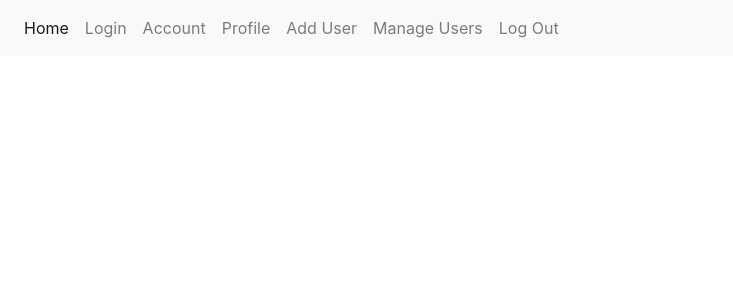
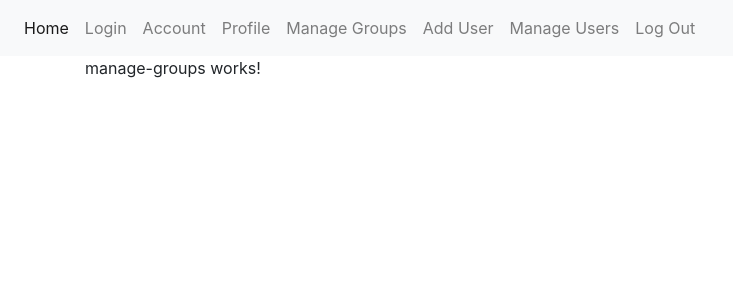
Before and after one commit to connorf25/AngularLabs, an Angular app: page /manageGroups in a window 1280 px wide. Before the commit this address led to /. Shown: the top 300 px of the page, without its empty margins (0-733 px from the left). Built offline with nearby package versions, Linux system fonts and the light colour scheme.

Commit message:
Added Group Management Component

```diff
--- a/src/app/app-routing.module.ts
+++ b/src/app/app-routing.module.ts
@@ -5,6 +5,7 @@ import { AccountComponent } from './account/account.component';
 import { ProfileComponent } from './profile/profile.component';
 import { UserAddComponent } from './user-add/user-add.component';
 import { ManageUsersComponent } from './manage-users/manage-users.component';
+import { ManageGroupsComponent } from './manage-groups/manage-groups.component';
 
 
 const routes: Routes = [
@@ -13,6 +14,7 @@ const routes: Routes = [
   {path: 'profile', component: ProfileComponent},
   {path: 'userAdd', component: UserAddComponent},
   {path: 'manageUsers', component: ManageUsersComponent},
+  {path: 'manageGroups', component: ManageGroupsComponent}
 ];
 
 @NgModule({
--- a/src/app/app.component.html
+++ b/src/app/app.component.html
@@ -14,6 +14,9 @@
             <a class="nav-link" routerLink="/profile">Profile</a>
           </li>
           <li class="nav-item">
+              <a class="nav-link" routerLink="/manageGroups">Manage Groups</a>
+            </li>
+          <li class="nav-item">
             <a class="nav-link" routerLink="/userAdd">Add User</a>
           </li>
           <li class="nav-item">
--- a/src/app/app.module.ts
+++ b/src/app/app.module.ts
@@ -12,6 +12,7 @@ import { HttpClientModule } from '@angular/common/http';
 import { ProfileComponent } from './profile/profile.component';
 import { UserAddComponent } from './user-add/user-add.component';
 import { ManageUsersComponent } from './manage-users/manage-users.component';
+import { ManageGroupsComponent } from './manage-groups/manage-groups.component';
 
 @NgModule({
   declarations: [
@@ -20,7 +21,8 @@ import { ManageUsersComponent } from './manage-users/manage-users.component';
     AccountComponent,
     ProfileComponent,
     UserAddComponent,
-    ManageUsersComponent
+    ManageUsersComponent,
+    ManageGroupsComponent
   ],
   imports: [
     BrowserAnimationsModule,
--- /dev/null
+++ b/src/app/manage-groups/manage-groups.component.html
@@ -0,0 +1 @@
+<p>manage-groups works!</p>
--- /dev/null
+++ b/src/app/manage-groups/manage-groups.component.ts
@@ -0,0 +1,15 @@
+import { Component, OnInit } from '@angular/core';
+
+@Component({
+  selector: 'app-manage-groups',
+  templateUrl: './manage-groups.component.html',
+  styleUrls: ['./manage-groups.component.scss']
+})
+export class ManageGroupsComponent implements OnInit {
+
+  constructor() { }
+
+  ngOnInit() {
+  }
+
+}
```
Also changed, not shown: src/app/manage-groups/manage-groups.component.scss (added), 2 other files (tests, documents, lock files or other folders).
